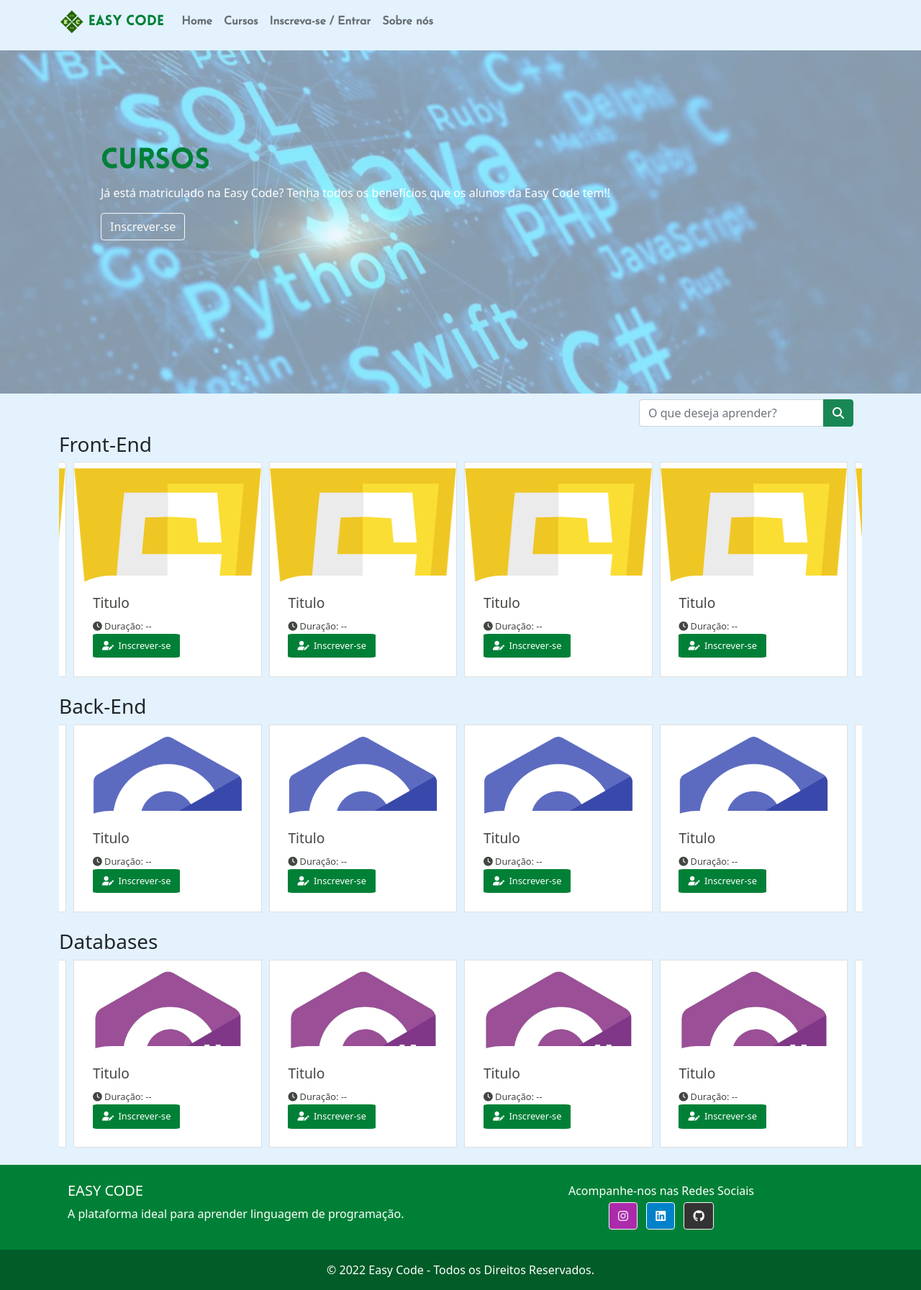
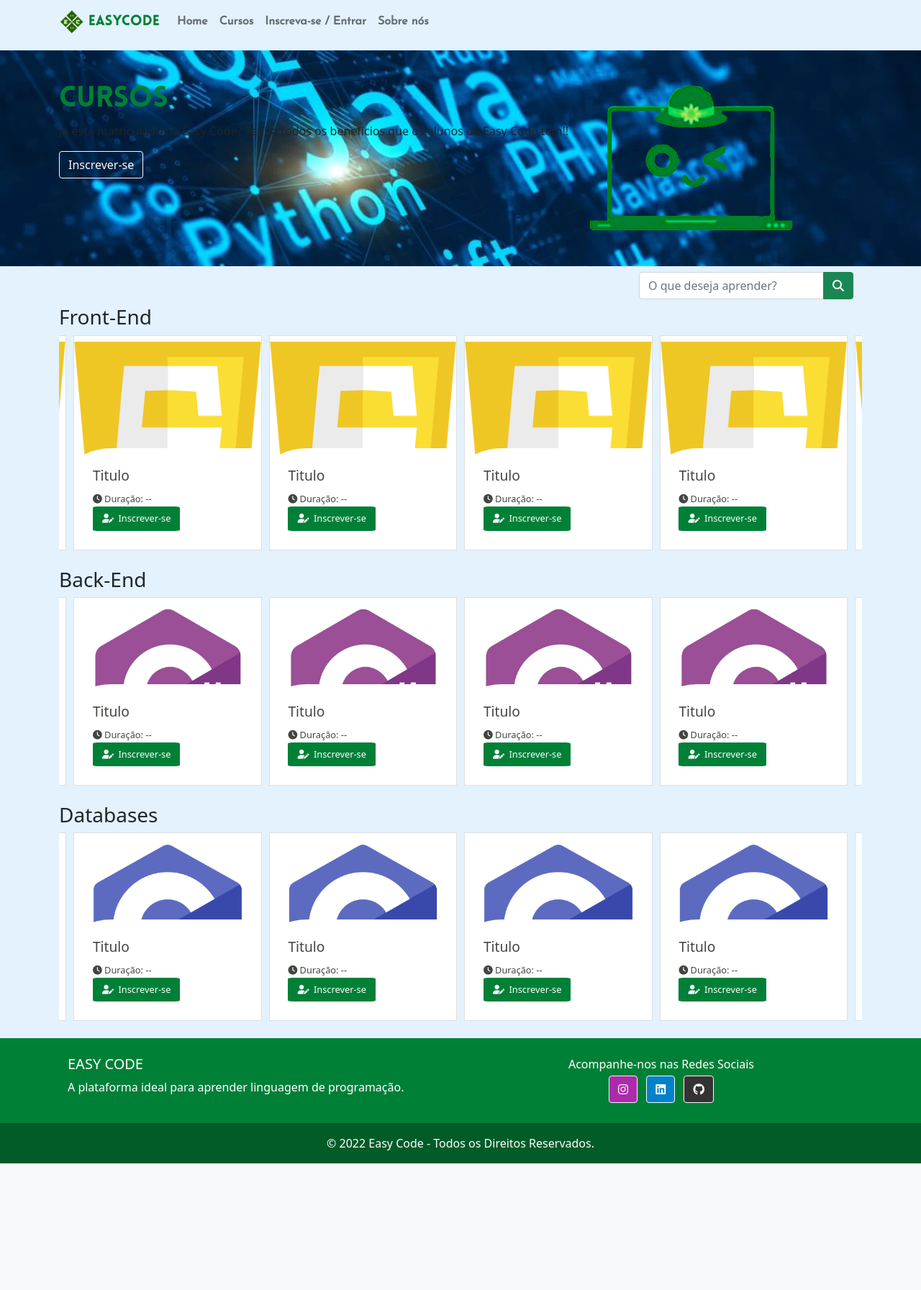
Before and after one commit to zezus9/EasyCode, a PHP site: page /pagecursos.html in a window 1280 px wide. Shown: the whole page at 72% size. After the commit the page ends 1617 px from the top, so only its background shows below. Run offline with PHP 8.4, Linux system fonts and the light colour scheme; some libraries are stand-ins or nearby versions.

Commit message:
arrumando a imagem do topo da página de cursos

```diff
--- a/src/assets/css/pagecursos.css
+++ b/src/assets/css/pagecursos.css
@@ -1,15 +1,16 @@
-/*LAYOUT DA PARTE DE CIMA*/
-.page{
-  background-color: #fff;
-  opacity: 40%;
+/*LAYOUT DA IMAGEM TOPO*/
+.imagem-header {
+  margin-top: 70px;
+	min-height: 300px;
+	background-image: url(../img/sectionfundo_cursos.JPG);
+	background-size: cover;
+  background-position: center;
+	display: flex;
 }
 
-.position-text{
-  position: absolute;
-  text-align: left;
-  top: 200px;
-  left: 10%;
-  color: #fff !important;
+.text-imagem{
+  display: flex;
+  align-items: center;
 }
 
 /* LAYOUT DOS CARDS*/
--- a/src/pagecursos.html
+++ b/src/pagecursos.html
@@ -29,12 +29,12 @@
 <body style="background-color: #e3f2fd;" onload="carousel()">
 
     <!-- HEADER -->
-    <header>
-        <nav class="navbar navbar-expand-lg navbar-light fixed-top" style="background-color: #e3f2fd;">
+    <header class="fixed-top">
+        <nav class="navbar navbar-expand-lg navbar-light" style="background-color: #e3f2fd">
             <div class="container">
-                <a class="navbar-brand Lovelofont" href="homepage.html"><img width="35" src="img/logoEASYCODE.png"
+                <a class="navbar-brand Lovelofont" href="Home.html"><img width="35" src="assets/img/logoEASYCODE.png"
                         alt="Logo EC">
-                    EASY CODE</a>
+                    EASYCODE</a>
                 <button class="navbar-toggler" type="button" data-bs-toggle="collapse" data-bs-target="#navbarNav"
                     aria-controls="navbarNav" aria-expanded="false" aria-label="Toggle navigation">
                     <span class="navbar-toggler-icon"></span>
@@ -42,16 +42,16 @@
                 <div class="collapse navbar-collapse" id="navbarNav">
                     <ul class="navbar-nav Josefinfont">
                         <li class="nav-item">
-                            <a class="nav-link" href="homepage.html">Home</a>
+                            <a class="nav-link" href="Home.html">Home</a>
                         </li>
                         <li class="nav-item">
                             <a class="nav-link" href="pagecursos.html">Cursos</a>
                         </li>
                         <li>
-                            <a class="nav-link" href="pagecadastro_login.html">Inscreva-se / Entrar</a>
+                            <a class="nav-link" href="cadastro_login.html">Inscreva-se / Entrar</a>
                         </li>
                         <li class="nav-item">
-                            <a class="nav-link" href="pagesobrenos.html">Sobre nós</a>
+                            <a class="nav-link" href="sobrenos.html">Sobre nós</a>
                         </li>
                     </ul>
                 </div>
@@ -60,14 +60,17 @@
     </header>
     <!-- HEADER -->
 
-    <!-- teste -->
-    <section style="margin-top: 70px;">
-                <img src="img/sectionfundo_cursos.JPG" class="w-100 page" alt="">
-                <div class="position-text container">
-                    <h1 class="text-uppercase Lovelofont">CURSOS</h2>
-                        <p>Já está matriculado na Easy Code? Tenha todos os benefícios que os alunos da Easy Code tem!!
-                        </p>
-                        <a class="btn btn-outline-light" href="#">Inscrever-se</a>
+    <!-- IMAGEM TOPO -->
+    <section class="imagem-header">
+        <div class="container text-imagem">
+            <div class="row">
+                <div class="col">
+                    <h1 class="text-uppercase Lovelofont">CURSOS</h1>
+                    <p>Já está matriculado na Easy Code? Tenha todos os benefícios que os alunos da Easy Code tem!!</p>
+                    <a class="btn btn-outline-light" href="#">Inscrever-se</a>
+                </div>
+                <div class="col-auto d-none d-md-block">
+                    <img src="assets/img/Logo Mascote Sem fundo.png" width="300px"/>
                 </div>
             </div>
         </div>
@@ -78,7 +81,6 @@
         <nav class="navbar justify-content-end">
             <form class="form-inline">
                 <div class="input-group container">
-
                     <input class="form-control" type="text" placeholder="O que deseja aprender?">
                     <button class="btn btn-success" type="submit"><b class="fas fa-search"></b></button>
                 </div>
@@ -94,7 +96,7 @@
                 <h3>Front-End</h3>
                 <div class="owl-carousel">
                     <div class="card">
-                        <img src="img/logo_cursos/icon-javascript.png" alt="" />
+                        <img src="assets/img/logo_cursos/icon-javascript.png" alt="" />
                         <div class="abadedescricao">
                             <div class="abacard">
                                 <div>
@@ -123,7 +125,7 @@
                 <h3>Back-End</h3>
                 <div class="owl-carousel">
                     <div class="card">
-                        <img src="img/logo_cursos/icon-c++.png" alt="" />
+                        <img src="assets/img/logo_cursos/icon-c.png" alt="" />
                         <div class="abadedescricao">
                             <div class="abacard">
                                 <div>
@@ -152,7 +154,7 @@
                 <h3>Databases</h3>
                 <div class="owl-carousel">
                     <div class="card">
-                        <img src="img/logo_cursos/icon-c.png" alt="" />
+                        <img src="assets/img/logo_cursos/icon-c++.png" alt="" />
                         <div class="abadedescricao">
                             <div class="abacard">
                                 <div>
```
